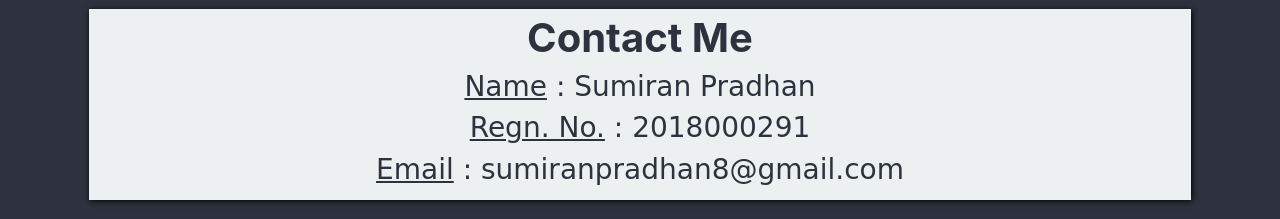
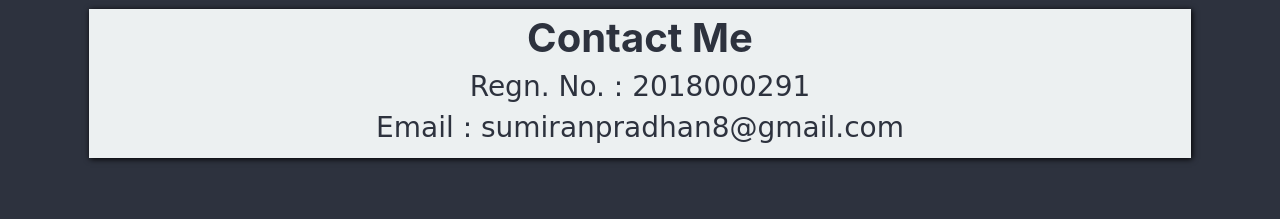
Before and after one commit to sumiranpradhan/sumiranpradhan.github.io, a plain HTML site: page index.html in a window 1280 px wide. Shown: the part 1064-1283 px from the top of the page. After the commit the page ends 1241 px from the top, so only its background shows below. Drawn offline with nearby package versions, Linux system fonts and the light colour scheme.

Commit message:
Update index.html

```diff
--- a/index.html
+++ b/index.html
@@ -209,9 +209,9 @@
   <div class="container" style="padding: 1.5%; ">
     <div class="footer" style="background-color:#ecf0f1; color:#2d323e;; text-align: center; box-shadow: 1px 1px 6px 0px #000; padding: 5px;">
       <h1 style="font-family=Times New Roman, serif;"><b>Contact Me</h1>
-      <h3 style="font-family: Zapf Chancery, cursive;"><u>Name</u> : Sumiran Pradhan</h3>
-      <h3 style="font-family: Zapf Chancery, cursive;"><u>Regn. No.</u> : 2018000291</h3>
-      <h3 style="font-family: Zapf Chancery, cursive;"><u>Email</u> : sumiranpradhan8@gmail.com</h3>
+      <h3 style="font-family: Zapf Chancery, cursive;"><Name : Sumiran Pradhan</h3>
+      <h3 style="font-family: Zapf Chancery, cursive;">Regn. No. : 2018000291</h3>
+      <h3 style="font-family: Zapf Chancery, cursive;">Email : sumiranpradhan8@gmail.com</h3>
 
 
     </div>
```
